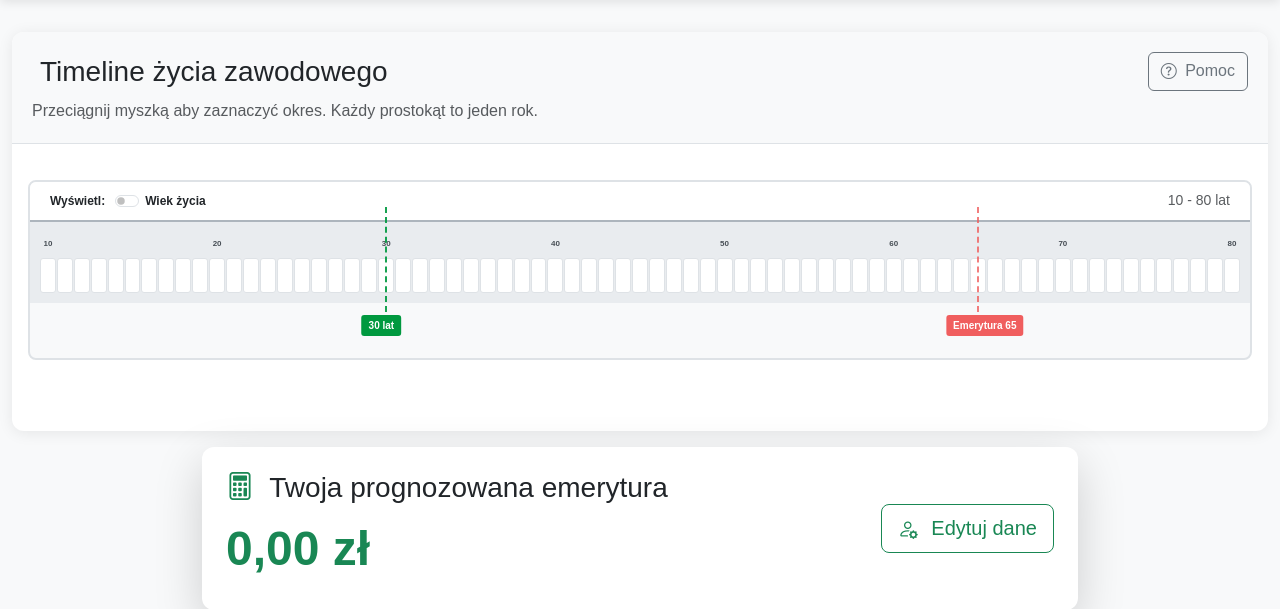
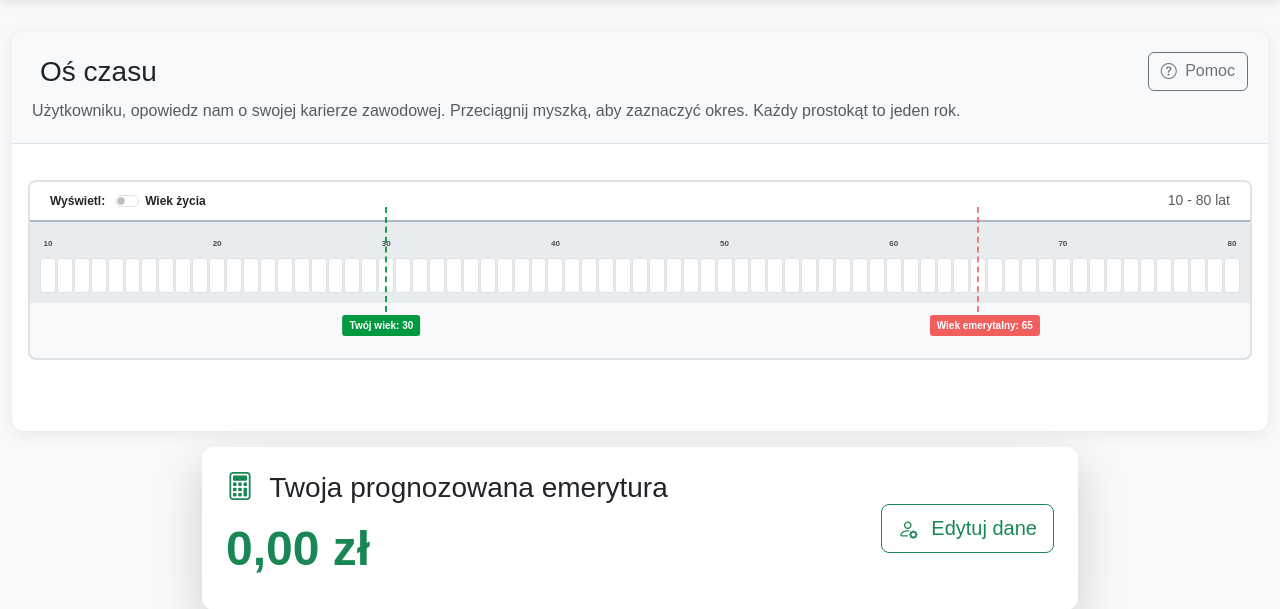
Before and after one commit to FilipLangiewicz/RetirementSimulator, a Django app: page /dashboard/ in a window 1280 px wide. Shown: the part 77-686 px from the top of the page. Run offline with Django 5.2, Linux system fonts and the light colour scheme; data comes from the database, SQL or seed files in the repository; data that the repository does not hold is empty.

Commit message:
dashboard upgrading

```diff
--- a/simulator/static/simulator/js/timeline.js
+++ b/simulator/static/simulator/js/timeline.js
@@ -590,13 +590,13 @@ class DynamicTimeline {
                 age: this.appData.currentAge,
                 className: 'current-age-line',
                 labelClass: 'current-age-label',
-                text: this.isAgeMode ? `${this.appData.currentAge} lat` : `${currentYear}`
+                text: this.isAgeMode ? `Twój wiek: ${this.appData.currentAge} ` : `${currentYear}`
             },
             {
                 age: this.appData.legalRetirementAge,
                 className: 'legal-retirement-line',
                 labelClass: 'legal-retirement-label',
-                text: this.isAgeMode ? `Emerytura ${this.appData.legalRetirementAge}` : `Emerytura ${legalYear}`
+                text: this.isAgeMode ? `Wiek emerytalny: ${this.appData.legalRetirementAge}` : `Wiek emerytalny: ${legalYear}`
             }
         ];
 
--- a/simulator/templates/simulator/conversation_form.html
+++ b/simulator/templates/simulator/conversation_form.html
@@ -25,7 +25,7 @@
 
             <!-- KROK 1 -->
             <section class="step active fade-in" data-step="1">
-              <h2 class="h3 fw-bold mb-3 text-center">Zanim zaczniemy, jak się nazywasz? <span class="ms-1">:)</span></h2>
+              <h2 class="h3 fw-bold mb-3 text-center">Zanim zaczniemy, jak masz  na imię?</h2>
               <input type="text" class="form-control form-control-lg" name="full_name" placeholder="imię" required>
               <div class="invalid-feedback d-block small mt-2 d-none" data-error="full_name">Wpisz proszę swoje imię.</div>
               <div class="mt-4 d-flex justify-content-end">
@@ -69,7 +69,7 @@
             <!-- KROK 4 (FINAŁ) -->
             <section class="step" data-step="4">
               <h2 id="pensionQuestion" class="h3 fw-bold mb-3 text-center">
-                A teraz przejdźmy do konkretów. Jaką chciałbyś mieć emeryturę?
+                Na jaką emeryturę liczysz?
               </h2>
               <div class="input-group input-group-lg">
                 <input type="number" min="0" step="100" class="form-control" name="target_pension" placeholder="6000">
--- a/simulator/templates/simulator/dashboard.html
+++ b/simulator/templates/simulator/dashboard.html
@@ -316,7 +316,7 @@
         <div class="d-flex justify-content-between align-items-center">
             <h3 class="mb-0">
                 <i class="bi bi-timeline me-2"></i>
-                Timeline życia zawodowego
+                Oś czasu
             </h3>
             <button type="button" class="btn btn-outline-secondary" data-bs-toggle="modal" data-bs-target="#helpModal">
                 <i class="bi bi-question-circle me-1"></i>
@@ -324,7 +324,7 @@
             </button>
         </div>
         <p class="text-muted mt-2 mb-0">
-            Przeciągnij myszką aby zaznaczyć okres. Każdy prostokąt to jeden rok.
+            {{ first_name }}, opowiedz nam o swojej karierze zawodowej. Przeciągnij myszką, aby zaznaczyć okres. Każdy prostokąt to jeden rok.
         </p>
     </div>
     <div class="card-body">
--- a/simulator/views.py
+++ b/simulator/views.py
@@ -39,6 +39,8 @@ def dashboard(request):
 
     # ---- NADPISANIE DANYMI Z SESJI (jeśli są) ----
     sess = conversation_session(request)
+    full_name = sess.get("full_name", "").strip()
+    first_name = full_name.split()[0] if full_name else "Użytkowniku"
     # rok urodzenia → wylicz wiek
     dob_year = _to_int(sess.get("dob_year"))
     if dob_year:
@@ -121,6 +123,7 @@ def dashboard(request):
         'pyramid_range': pyramid_info['range'],
         'pyramid_text_class': pyramid_info['text_class'],
         'pyramid_border_class': pyramid_info['border_class'],
+        'first_name': first_name
     }
     return render(request, 'simulator/dashboard.html', context)
 
```
Also changed, not shown: simulator/static/simulator/js/conversation.js (+0 -13 lines).
